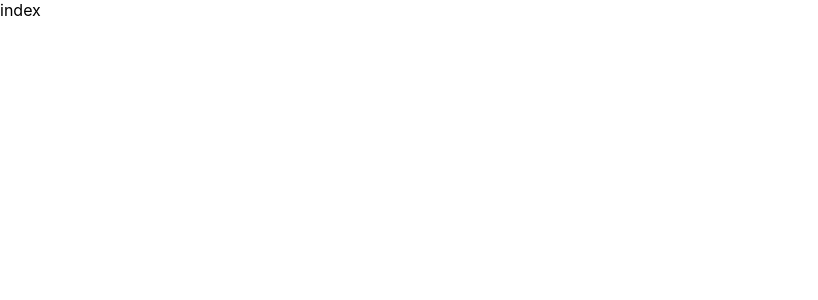
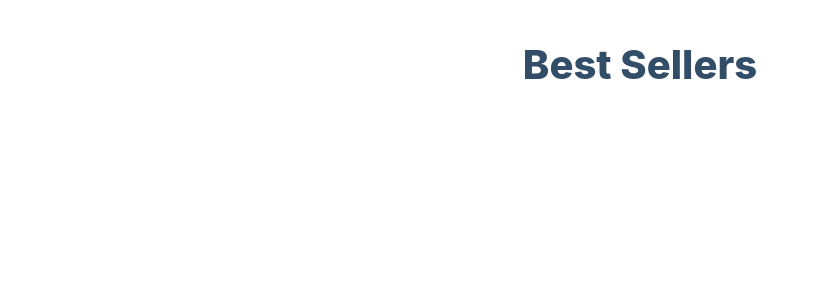
Before and after one commit to randy-kip/nahla-naturals, a Next.js app: page / in a window 1280 px wide. Shown: the top 300 px of the page, without its empty margins (0-818 px from the left). Built offline with nearby package versions, Linux system fonts and the light colour scheme.

Commit message:
💄style: Test globals custom styles are working by adding a className from there.

```diff
--- a/pages/index.js
+++ b/pages/index.js
@@ -2,7 +2,12 @@ import React from 'react'
 
 const index = () => {
   return (
-    <div>index</div>
+    <>
+    <div className='products-heading'>
+      <h2>Best Sellers</h2>
+    </div>
+
+    </>
   )
 }
 
```
